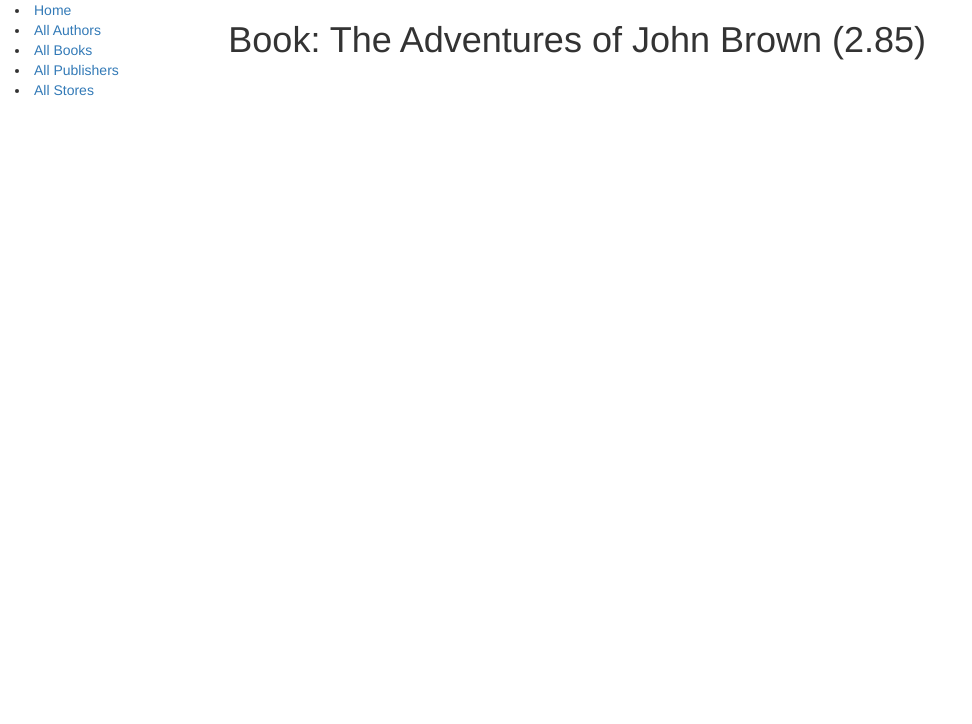
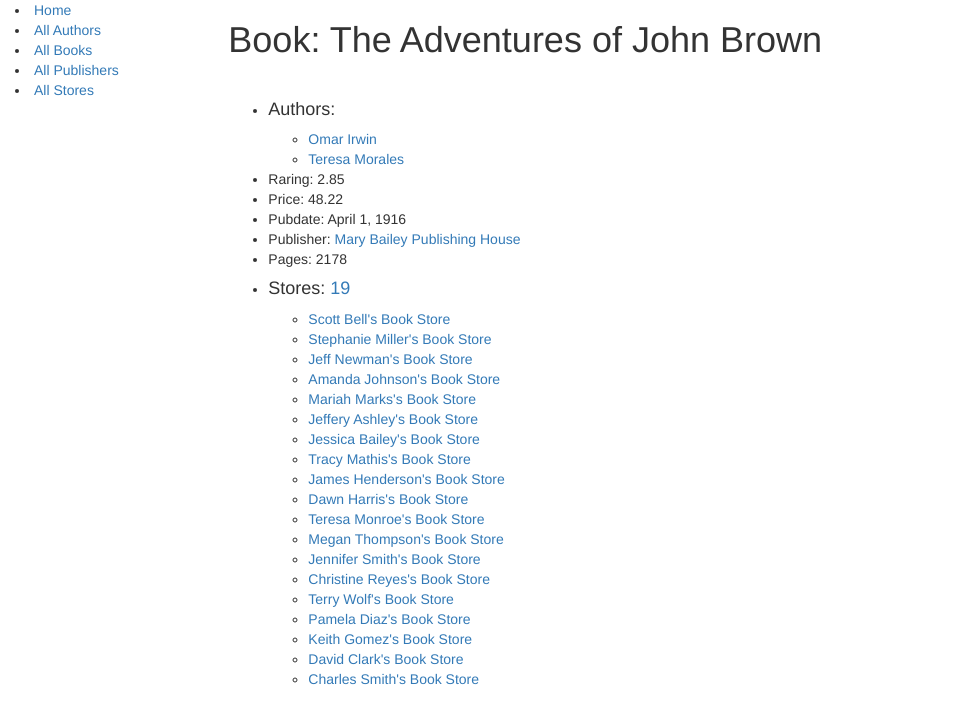
Before and after one commit to KhvPaul/django_hw11, a Django app: page /hw11/books/95 in a window 1280 px wide. Shown: the top 724 px of the page, without its empty margins (0-972 px from the left). Run offline with Django 4.2, Linux system fonts and the light colour scheme; data comes from the database, SQL or seed files in the repository; some libraries are stand-ins or nearby versions.

Commit message:
added markup and views for model lists and single objects

```diff
--- a/hw11/templates/hw11/book_detail.html
+++ b/hw11/templates/hw11/book_detail.html
@@ -1,6 +1,45 @@
 {% extends "base_generic.html" %}
 
 {% block content %}
-  <h1>Book: {{ book.name }} ({{ book.rating }})</h1><br>
+    <div class="content">
+        <h1>Book: {{ book.name }}</h1><br>
+        <ul>
+            <li>
+                <h4>
+                    {% if book.authors.count == 1 %}
+                    Author:
+                    {% else %}
+                    Authors:
+                    {% endif %}
+                </h4>
+                <ul>
+                    {% for author in book.authors.all %}
+                        <li><a href="{{ author.get_absolute_url }}">{{ author.name }}</a></li>
+                    {% endfor %}
+                </ul>
+            </li>
+            <li>Raring: {{ book.rating }}</li>
+            <li>Price: {{ book.price }}</li>
+            <li>Pubdate: {{ book.pubdate }}</li>
+            <li>Publisher: <a href="{{ book.publisher.get_absolute_url }}">{{ book.publisher }}</a></li>
+            <li>Pages: {{ book.pages }}</li>
+            <li>
+                <h4>
+                    {% if book.store_set.count == 1 %}
+                    Store:
+                    {% else %}
+                    Stores:
+                    {% endif %}
+                    <a href="{% url 'stores' %}">{{ book.store_set.count }} </a>
+                </h4>
+                <ul>
+                    {% for store in book.store_set.all %}
+                        <li><a href="{{ store.get_absolute_url }}">{{ store.name }}</a></li>
+                    {% endfor %}
+                </ul>
+            </li>
+        </ul>
+    </div>
+
 
 {% endblock %}
--- a/hw11/templates/hw11/book_list.html
+++ b/hw11/templates/hw11/book_list.html
@@ -11,7 +11,7 @@
     <ul>
       {% for book in book_list %}
       <li>
-          <p><a href="{{book.get_absolute_url}}">{{ book.name }} ({{ book.rating }})</a></p>
+          <p><a href="{{book.get_absolute_url}}">{{ book.name }}</a> ({{ book.rating }})</p>
       </li>
       {% endfor %}
     </ul>
--- a/hw11/templates/hw11/publisher_list.html
+++ b/hw11/templates/hw11/publisher_list.html
@@ -11,7 +11,7 @@
     <ul>
       {% for publisher in publisher_list %}
       <li>
-          <p><a href="{{publisher.get_absolute_url}}">{{ publisher.name }}</a></p>
+          <p><a href="{{publisher.get_absolute_url}}">{{ publisher.name }}</a> ({{ publisher.books_count }} books)</p>
       </li>
       {% endfor %}
     </ul>
--- a/hw11/templates/hw11/store_list.html
+++ b/hw11/templates/hw11/store_list.html
@@ -11,12 +11,12 @@
     <ul>
       {% for store in store_list %}
       <li>
-          <p><a href="{{store.get_absolute_url}}">{{ store.name }} ({{ store.books.count }} books)</a></p>
+          <p><a href="{{store.get_absolute_url}}">{{ store.name }}</a> ({{ store.books_count }} books)</p>
       </li>
       {% endfor %}
     </ul>
     {% else %}
-      <p>There are no authors.</p>
+      <p>There are no Stores.</p>
     {% endif %}
 
 {% endblock %}
--- a/hw11/views.py
+++ b/hw11/views.py
@@ -1,9 +1,10 @@
+from abc import ABC
+
+from django.db.models import Count, Avg, Func
+
 from .models import Author, Book, Publisher, Store
 
-from django.contrib.auth.models import User
-from django.http import HttpResponseRedirect
-from django.shortcuts import get_object_or_404, render
-from django.urls import reverse
+from django.shortcuts import render
 from django.views import generic
 
 
@@ -21,20 +22,17 @@ def index(request):
 
 
 class AuthorListView(generic.ListView):
-    model = Author
+    queryset = Author.objects.all().prefetch_related('book_set').annotate(books_count=Count('book'))
     paginate_by = 25
 
 
 class AuthorDetailView(generic.DetailView):
-    model = Author
 
-    def author_detail_view(self, pk):
-        author = get_object_or_404(Author, pk=pk)
-        return render(
-            self,
-            'hw11/author_detail.html',
-            context={'author': author, }
-        )
+    class Round(Func, ABC):
+        function = 'ROUND'
+        template = '%(function)s(%(expressions)s, 2)'
+
+    queryset = Author.objects.prefetch_related('book_set').annotate(average_rating=Round(Avg('book__rating')))
 
 
 class BookListView(generic.ListView):
@@ -43,44 +41,22 @@ class BookListView(generic.ListView):
 
 
 class BookDetailView(generic.DetailView):
-    model = Book
-
-    def book_detail_view(self, pk):
-        book = get_object_or_404(Book, pk=pk)
-        return render(
-            self,
-            'hw11/book_detail.html',
-            context={'book': book, }
-        )
+    queryset = Book.objects.select_related("publisher").prefetch_related('authors', 'store_set')
 
 
 class PublisherListView(generic.ListView):
-    model = Publisher
+    queryset = Publisher.objects.all().prefetch_related('book_set').annotate(books_count=Count('book'))
+    paginate_by = 25
 
 
 class PublisherDetailView(generic.DetailView):
-    model = Publisher
-
-    def publisher_detail_view(self, pk):
-        publisher = get_object_or_404(Publisher, pk=pk)
-        return render(
-            self,
-            'hw11/publisher_detail.html',
-            context={'publisher': publisher, }
-        )
+    queryset = Publisher.objects.all().prefetch_related('book_set').annotate(books_count=Count('book'))
 
 
 class StoreListView(generic.ListView):
-    model = Store
+    queryset = Store.objects.all().prefetch_related('books').annotate(books_count=Count('books'))
+    paginate_by = 25
 
 
 class StoreDetailView(generic.DetailView):
-    model = Store
-
-    def store_detail_view(self, pk):
-        store = get_object_or_404(Store, pk=pk)
-        return render(
-            self,
-            'hw11/store_detail.html',
-            context={'store': store, }
-        )
+    queryset = Store.objects.all().prefetch_related('books')
```
Also changed, not shown: hw11/templates/hw11/author_detail.html (+19 -1 lines), hw11/templates/hw11/author_list.html (+7 -2 lines), hw11/templates/hw11/publisher_detail.html (+8 -1 lines), hw11/templates/hw11/store_detail.html (+7 -2 lines).
